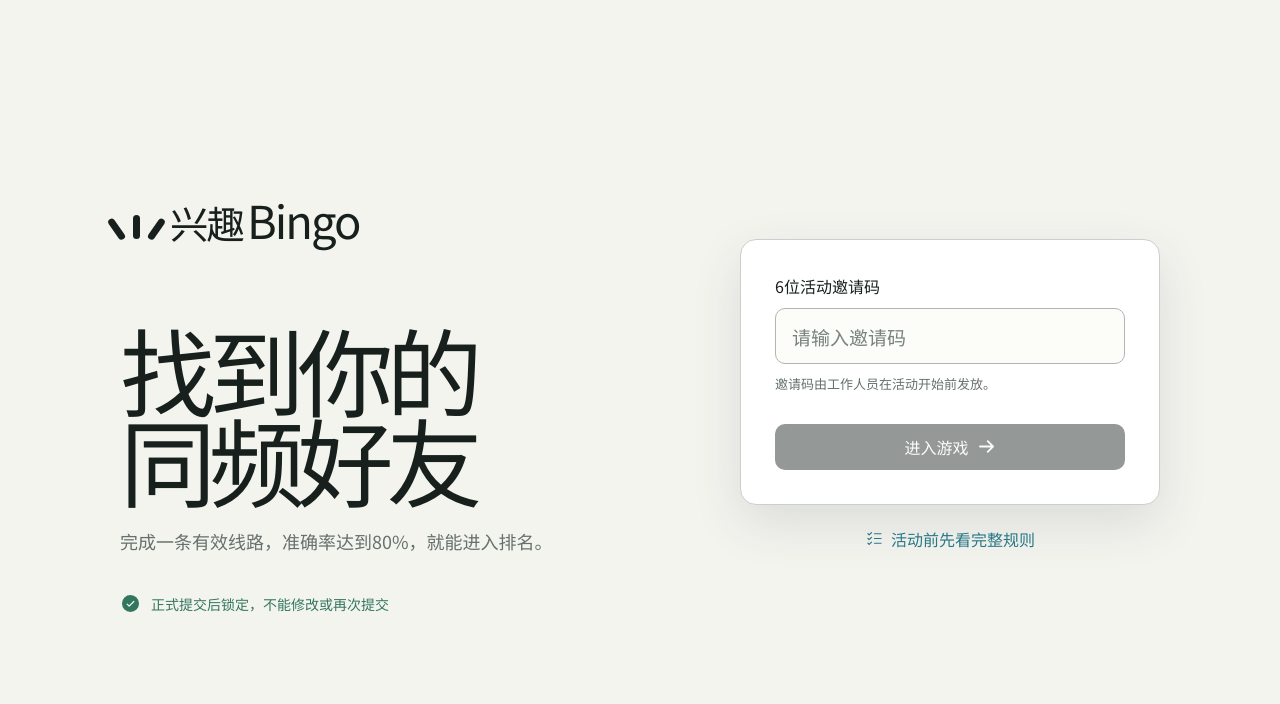
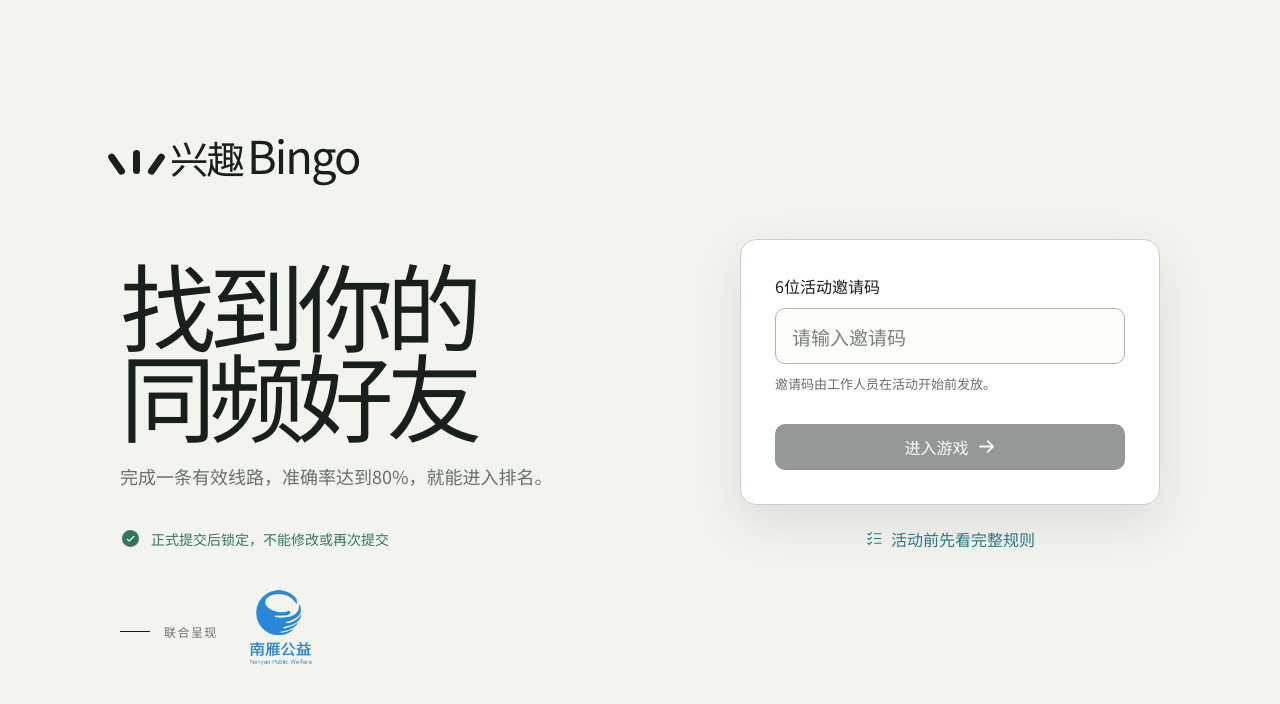
Before and after one commit to etherealitty-cyber/bingo-for-nanyan-welfare, a React (Vite) app: page / in a window 1280 px wide. Shown: the top 704 px of the page. Built offline with nearby package versions, Linux system fonts and the light colour scheme; no server answers.

Commit message:
add Nanyan Welfare branding

```diff
--- a/src/components/GamePage.tsx
+++ b/src/components/GamePage.tsx
@@ -15,6 +15,7 @@ import type { LockedSubmission, OwnAnswer, Participant, Person } from "../types"
 import { CellEditor } from "./CellEditor";
 import { Leaderboard } from "./Leaderboard";
 import { MyAnswersDialog } from "./MyAnswersDialog";
+import { NanyanBrand } from "./NanyanBrand";
 import { RulesDialog } from "./RulesDialog";
 import { SubmitDialog } from "./SubmitDialog";
 
@@ -198,7 +199,11 @@ export function GamePage({
   return (
     <main className="game-shell">
       <header className="game-header">
-        <div className="mini-brand"><strong>兴趣</strong><b>Bingo</b></div>
+        <div className="header-brands">
+          <div className="mini-brand"><strong>兴趣</strong><b>Bingo</b></div>
+          <span className="brand-divider" aria-hidden="true" />
+          <NanyanBrand compact />
+        </div>
         <div className="participant-chip">
           <span>{initialData.participant.nickname}</span>
           <small>{initialData.participant.roleLabel}</small>
--- a/src/components/LoginPage.tsx
+++ b/src/components/LoginPage.tsx
@@ -1,6 +1,7 @@
 import { useState } from "react";
 import { ArrowRight, CheckCircle, ListChecks } from "@phosphor-icons/react";
 import { login, session } from "../api";
+import { NanyanBrand } from "./NanyanBrand";
 import { RulesDialog } from "./RulesDialog";
 
 export function LoginPage({ onLoggedIn, initialError = "" }: { onLoggedIn: () => void; initialError?: string }) {
@@ -39,6 +40,7 @@ export function LoginPage({ onLoggedIn, initialError = "" }: { onLoggedIn: () =>
           <CheckCircle size={21} weight="fill" />
           <span>正式提交后锁定，不能修改或再次提交</span>
         </div>
+        <NanyanBrand />
       </section>
 
       <div className="login-actions">
--- /dev/null
+++ b/src/components/NanyanBrand.tsx
@@ -0,0 +1,21 @@
+const logoUrl = `${import.meta.env.BASE_URL}nanyan-public-welfare.jpg`;
+
+export function NanyanBrand({ compact = false }: { compact?: boolean }) {
+  if (compact) {
+    return (
+      <div className="nanyan-brand-compact" aria-label="南雁公益">
+        <span className="nanyan-symbol" aria-hidden="true">
+          <img src={logoUrl} alt="" />
+        </span>
+        <span>南雁公益</span>
+      </div>
+    );
+  }
+
+  return (
+    <div className="nanyan-signature">
+      <span>联合呈现</span>
+      <img src={logoUrl} alt="南雁公益 Nanyan Public Welfare" />
+    </div>
+  );
+}
--- a/src/styles.css
+++ b/src/styles.css
@@ -105,6 +105,29 @@ button:disabled { cursor: not-allowed; opacity: 0.46; }
 .login-copy h1 { margin: 72px 0 22px; font-size: clamp(52px, 8vw, 96px); line-height: 0.94; letter-spacing: -0.075em; }
 .login-copy > p { color: var(--muted); font-size: 18px; line-height: 1.7; max-width: 30em; }
 .rule-note { margin-top: 36px; display: flex; align-items: center; gap: 10px; font-size: 14px; color: var(--good); }
+.nanyan-signature {
+  width: fit-content;
+  margin-top: 34px;
+  display: flex;
+  align-items: center;
+  gap: 14px;
+  color: var(--muted);
+  font-size: 12px;
+  letter-spacing: 0.12em;
+}
+.nanyan-signature::before {
+  content: "";
+  width: 30px;
+  height: 1px;
+  background: var(--line-strong);
+}
+.nanyan-signature img {
+  width: 96px;
+  height: 96px;
+  border-radius: 12px;
+  object-fit: contain;
+  mix-blend-mode: multiply;
+}
 
 .login-form {
   background: var(--surface-raised);
@@ -152,8 +175,37 @@ button:disabled { cursor: not-allowed; opacity: 0.46; }
   align-items: center;
   border-bottom: 1px solid var(--line);
 }
+.header-brands { display: flex; align-items: center; gap: 12px; min-width: 0; }
 .mini-brand { font-size: 21px; letter-spacing: -0.04em; }
 .mini-brand b { margin-left: 2px; font-size: 1.12em; }
+.brand-divider { width: 1px; height: 24px; background: var(--line); }
+.nanyan-brand-compact {
+  display: flex;
+  align-items: center;
+  gap: 7px;
+  color: var(--muted);
+  font-size: 12px;
+  font-weight: 750;
+  white-space: nowrap;
+}
+.nanyan-symbol {
+  position: relative;
+  width: 30px;
+  height: 30px;
+  flex: none;
+  overflow: hidden;
+  border-radius: 9px;
+  background: #fff;
+  box-shadow: inset 0 0 0 1px rgba(47, 145, 222, 0.12);
+}
+.nanyan-symbol img {
+  position: absolute;
+  top: -4px;
+  left: -15px;
+  width: 60px;
+  height: 60px;
+  max-width: none;
+}
 .participant-chip { margin-left: auto; margin-right: 12px; text-align: right; display: flex; flex-direction: column; }
 .participant-chip span { font-weight: 750; font-size: 14px; }
 .participant-chip small { color: var(--muted); font-size: 11px; }
@@ -458,8 +510,12 @@ td time { color: var(--muted); }
   .login-copy h1 { margin: 42px 0 18px; font-size: clamp(50px, 16vw, 76px); }
   .login-copy > p { font-size: 15px; }
   .rule-note { margin-top: 22px; }
+  .nanyan-signature { margin-top: 22px; }
+  .nanyan-signature img { width: 78px; height: 78px; }
   .login-form { padding: 24px; }
   .game-header { padding: 0 16px; }
+  .nanyan-brand-compact > span:last-child { display: none; }
+  .header-brands { gap: 9px; }
   .game-layout { padding: 28px 12px; }
   .board-intro { padding: 0 4px; }
   .board-intro h1 { font-size: 31px; }
@@ -541,6 +597,7 @@ td time { color: var(--muted); }
   .quick-rules ul { color: #c2cbc6; }
   .leaderboard li { border-color: #354039; }
   .search-field, .login-form input, .admin-login input { border-color: #66726c; }
+  .nanyan-signature img { mix-blend-mode: normal; box-shadow: 0 0 0 1px #354039; }
   th { background: #242d28; }
   th, td, .empty-submissions { border-color: #354039; }
 }
```
Also changed, not shown: public/nanyan-public-welfare.jpg (added).
